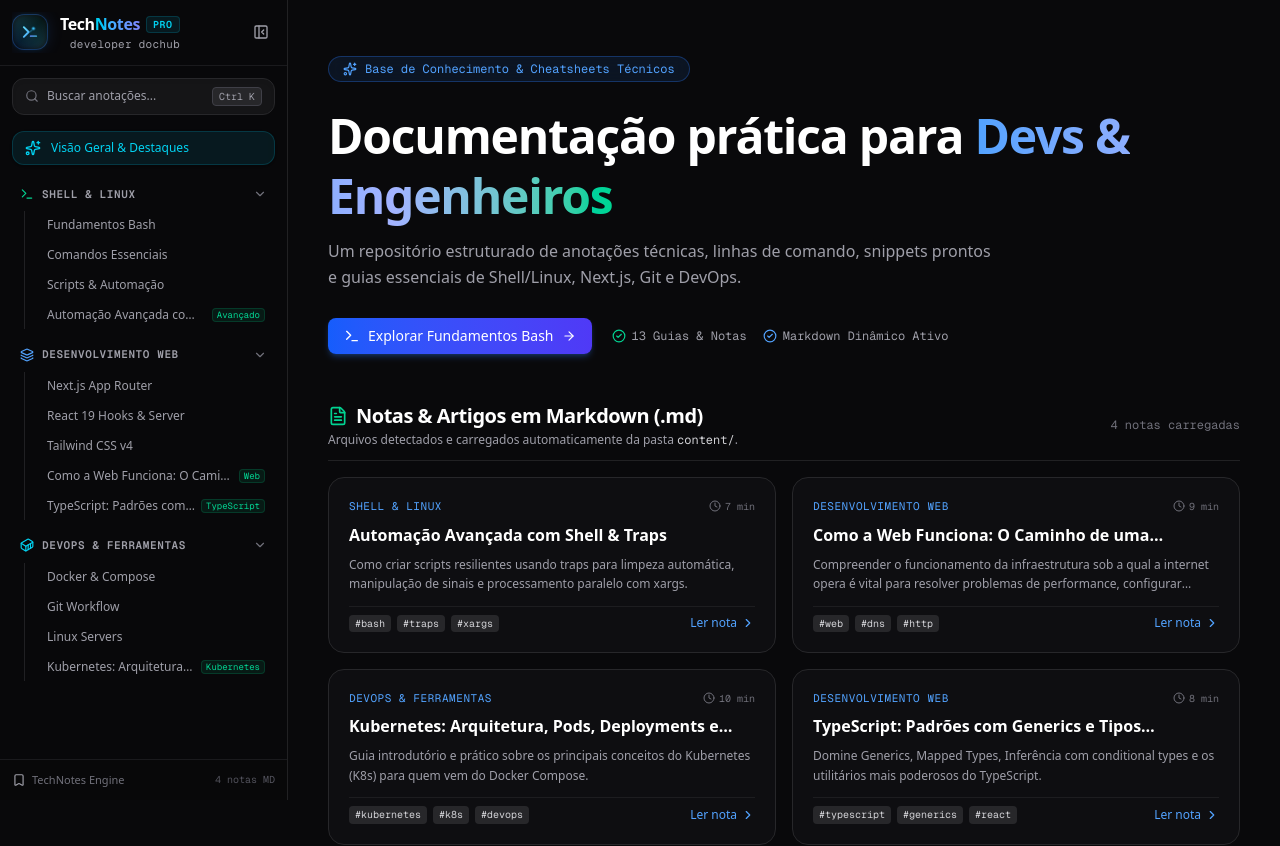
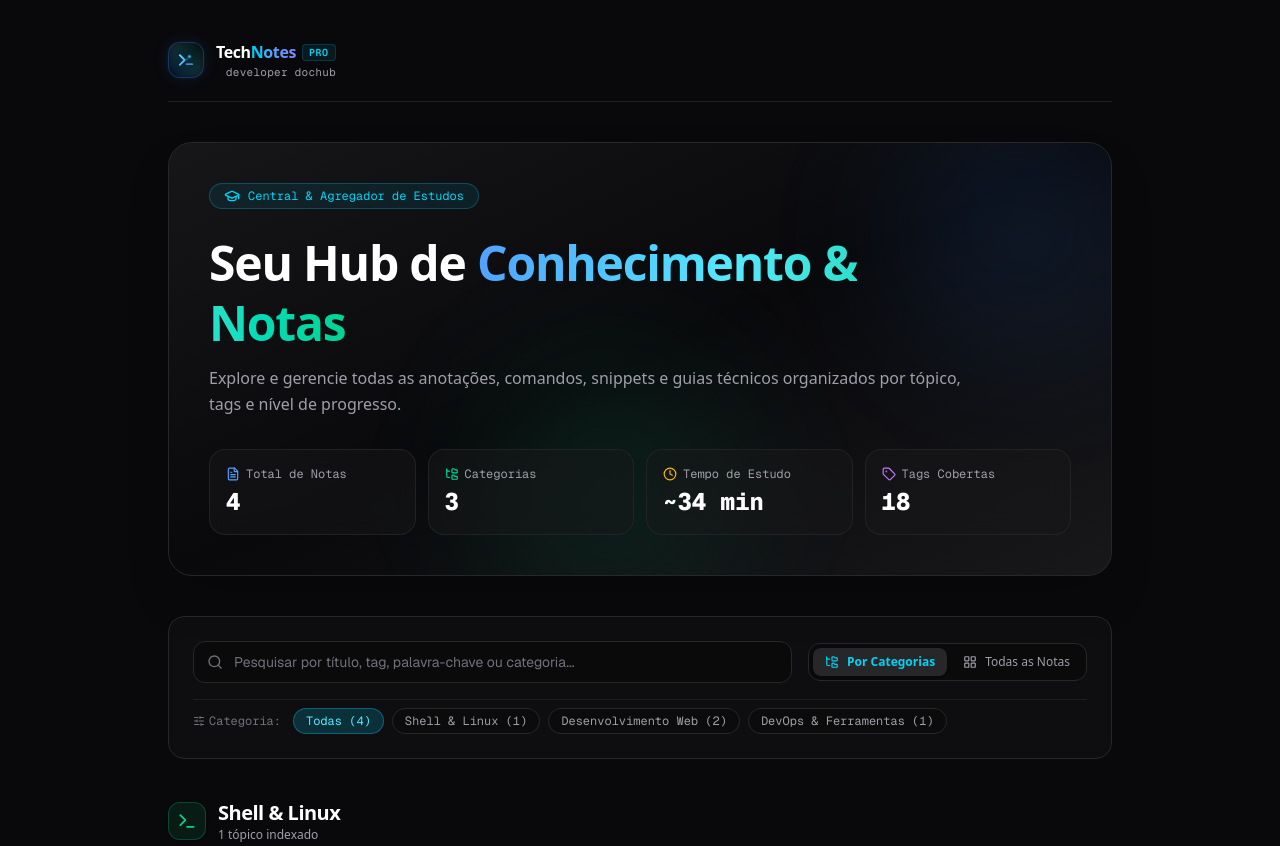
Before and after one commit to rochajrdev/TechNotes-web, a Next.js app: page / in a window 1280 px wide. Shown: the top 846 px of the page. Built offline with nearby package versions, Linux system fonts and the light colour scheme.

Commit message:
feat(home): definir o Hub como pagina inicial e ocultar menu lateral

```diff
--- a/app/page.tsx
+++ b/app/page.tsx
@@ -1,188 +1,14 @@
-import Link from "next/link";
-import {
-  Terminal,
-  BookOpen,
-  Sparkles,
-  ArrowRight,
-  Code2,
-  CheckCircle2,
-  Cpu,
-  Layers,
-  Zap,
-  FileText,
-  Clock,
-  ChevronRight,
-} from "lucide-react";
-import { AnimatedTerminal } from "@/components/magicui/animated-terminal";
-import { BentoGrid } from "@/components/BentoGrid";
-import { Button } from "@/components/ui/button";
-import { Badge } from "@/components/ui/badge";
 import { getAllNotes } from "@/lib/content";
+import { HubClientView } from "@/components/HubClientView";
+import type { Metadata } from "next";
+
+export const metadata: Metadata = {
+  title: "TechNotes - Hub de Aprendizado & Conhecimento Técnico",
+  description: "Central e agregador de todos os tópicos de estudo, notas em Markdown, cheatsheets e comandos.",
+};
 
 export default function Home() {
-  const dynamicNotes = getAllNotes();
+  const notes = getAllNotes();
 
-  return (
-    <div className="space-y-12 pb-16">
-      {/* Hero Section */}
-      <section className="space-y-6 pt-4">
-        <div className="inline-flex items-center gap-2 rounded-full border border-blue-500/30 bg-blue-500/10 px-3.5 py-1 text-xs font-mono text-blue-400 backdrop-blur-sm">
-          <Sparkles className="h-3.5 w-3.5" />
-          <span>Base de Conhecimento & Cheatsheets Técnicos</span>
-        </div>
-
-        <div className="space-y-3">
-          <h1 className="text-3xl sm:text-5xl font-extrabold tracking-tight text-white leading-tight">
-            Documentação prática para{" "}
-            <span className="bg-gradient-to-r from-blue-400 via-indigo-300 to-emerald-400 bg-clip-text text-transparent">
-              Devs & Engenheiros
-            </span>
-          </h1>
-          <p className="text-sm sm:text-base text-zinc-400 max-w-2xl leading-relaxed">
-            Um repositório estruturado de anotações técnicas, linhas de comando, snippets prontos e
-            guias essenciais de Shell/Linux, Next.js, Git e DevOps.
-          </p>
-        </div>
-
-        {/* Action Buttons & Quick Stats */}
-        <div className="flex flex-wrap items-center gap-3 pt-1">
-          <Link href="/shell/bash">
-            <Button variant="neon" size="default" className="gap-2">
-              <Terminal className="h-4 w-4" />
-              <span>Explorar Fundamentos Bash</span>
-              <ArrowRight className="h-3.5 w-3.5" />
-            </Button>
-          </Link>
-
-          <div className="flex items-center gap-4 text-xs font-mono text-zinc-400 pl-2">
-            <span className="flex items-center gap-1.5">
-              <CheckCircle2 className="h-3.5 w-3.5 text-emerald-400" />
-              {dynamicNotes.length + 9} Guias & Notas
-            </span>
-            <span className="flex items-center gap-1.5">
-              <CheckCircle2 className="h-3.5 w-3.5 text-blue-400" />
-              Markdown Dinâmico Ativo
-            </span>
-          </div>
-        </div>
-      </section>
-
-      {/* Dynamic Markdown Notes Section */}
-      {dynamicNotes.length > 0 && (
-        <section className="space-y-4">
-          <div className="flex items-center justify-between border-b border-zinc-800/80 pb-3">
-            <div className="space-y-0.5">
-              <h2 className="text-xl font-bold text-white tracking-tight flex items-center gap-2">
-                <FileText className="h-5 w-5 text-emerald-400" />
-                Notas & Artigos em Markdown (.md)
-              </h2>
-              <p className="text-xs text-zinc-400">
-                Arquivos detectados e carregados automaticamente da pasta <code className="font-mono text-zinc-300">content/</code>.
-              </p>
-            </div>
-            <span className="text-xs font-mono text-zinc-500">
-              {dynamicNotes.length} notas carregadas
-            </span>
-          </div>
-
-          <div className="grid grid-cols-1 md:grid-cols-2 gap-4">
-            {dynamicNotes.map((note) => (
-              <Link
-                key={note.slug}
-                href={`/notes/${note.categorySlug}/${note.slug}`}
-                className="group rounded-2xl border border-zinc-800 bg-zinc-900/40 p-5 hover:border-zinc-700 hover:bg-zinc-900/80 transition-all flex flex-col justify-between space-y-3"
-              >
-                <div className="space-y-2">
-                  <div className="flex items-center justify-between gap-2">
-                    <span className="text-[11px] font-mono text-blue-400 uppercase tracking-wider">
-                      {note.category}
-                    </span>
-                    <span className="text-[10px] font-mono text-zinc-500 flex items-center gap-1">
-                      <Clock className="h-3 w-3" />
-                      {note.readingTime}
-                    </span>
-                  </div>
-
-                  <h3 className="text-base font-bold text-white group-hover:text-blue-400 transition-colors line-clamp-1">
-                    {note.title}
-                  </h3>
-
-                  {note.description && (
-                    <p className="text-xs text-zinc-400 leading-relaxed line-clamp-2">
-                      {note.description}
-                    </p>
-                  )}
-                </div>
-
-                <div className="flex items-center justify-between pt-2 border-t border-zinc-800/60 text-xs">
-                  <div className="flex flex-wrap gap-1.5">
-                    {note.tags.slice(0, 3).map((tag) => (
-                      <span
-                        key={tag}
-                        className="text-[10px] font-mono bg-zinc-800 text-zinc-300 px-1.5 py-0.5 rounded"
-                      >
-                        {tag}
-                      </span>
-                    ))}
-                  </div>
-
-                  <span className="text-blue-400 text-xs font-medium flex items-center gap-1 group-hover:translate-x-0.5 transition-transform">
-                    Ler nota
-                    <ChevronRight className="h-3.5 w-3.5" />
-                  </span>
-                </div>
-              </Link>
-            ))}
-          </div>
-        </section>
-      )}
-
-      {/* Interactive Terminal Demo */}
-      <section className="space-y-3">
-        <div className="flex items-center justify-between">
-          <div className="flex items-center gap-2">
-            <Terminal className="h-4 w-4 text-emerald-400" />
-            <h2 className="text-sm font-semibold font-mono text-zinc-300 uppercase tracking-wider">
-              Terminal Interativo & Simulador de Comandos
-            </h2>
-          </div>
-          <span className="text-[11px] text-zinc-500 font-mono hidden sm:inline">
-            Clique nas abas para alternar
-          </span>
-        </div>
-
-        <AnimatedTerminal />
-      </section>
-
-      {/* Bento Grid: Topics & Modules */}
-      <section className="space-y-4 pt-4">
-        <div className="flex items-center justify-between border-b border-zinc-800/80 pb-3">
-          <div className="space-y-0.5">
-            <h2 className="text-xl font-bold text-white tracking-tight flex items-center gap-2">
-              <Layers className="h-5 w-5 text-blue-400" />
-              Módulos de Estudo & Tópicos
-            </h2>
-            <p className="text-xs text-zinc-400">
-              Selecione um tópico para acessar comandos, explicações detalhadas e cheatsheets.
-            </p>
-          </div>
-        </div>
-
-        <BentoGrid />
-      </section>
-
-      {/* Quick Tips / Callout */}
-      <section className="rounded-2xl border border-zinc-800 bg-gradient-to-r from-blue-950/20 via-zinc-900/40 to-zinc-950 p-6 flex flex-col sm:flex-row items-start sm:items-center justify-between gap-4">
-        <div className="space-y-1">
-          <div className="flex items-center gap-2 text-sm font-semibold text-zinc-200">
-            <Zap className="h-4 w-4 text-amber-400" />
-            <span>Navegação Rápida com Teclado</span>
-          </div>
-          <p className="text-xs text-zinc-400">
-            Use o atalho <kbd className="bg-zinc-800 border border-zinc-700 px-1.5 py-0.5 rounded text-[11px] font-mono text-zinc-300">Ctrl + K</kbd> em qualquer tela para abrir a busca instantânea de notas.
-          </p>
-        </div>
-      </section>
-    </div>
-  );
+  return <HubClientView notes={notes} />;
 }
--- a/components/Sidebar.tsx
+++ b/components/Sidebar.tsx
@@ -19,6 +19,7 @@ import {
   X,
   FileText,
   ChevronRight,
+  GraduationCap,
 } from "lucide-react";
 import { Logo } from "./Logo";
 import { cn } from "@/lib/utils";
@@ -91,6 +92,10 @@ interface SidebarProps {
 
 export function Sidebar({ dynamicNotes = [] }: SidebarProps) {
   const pathname = usePathname();
+
+  if (pathname === "/hub" || pathname === "/") {
+    return null;
+  }
   const [isCollapsed, setIsCollapsed] = React.useState(false);
   const [mobileOpen, setMobileOpen] = React.useState(false);
   const [searchOpen, setSearchOpen] = React.useState(false);
```
